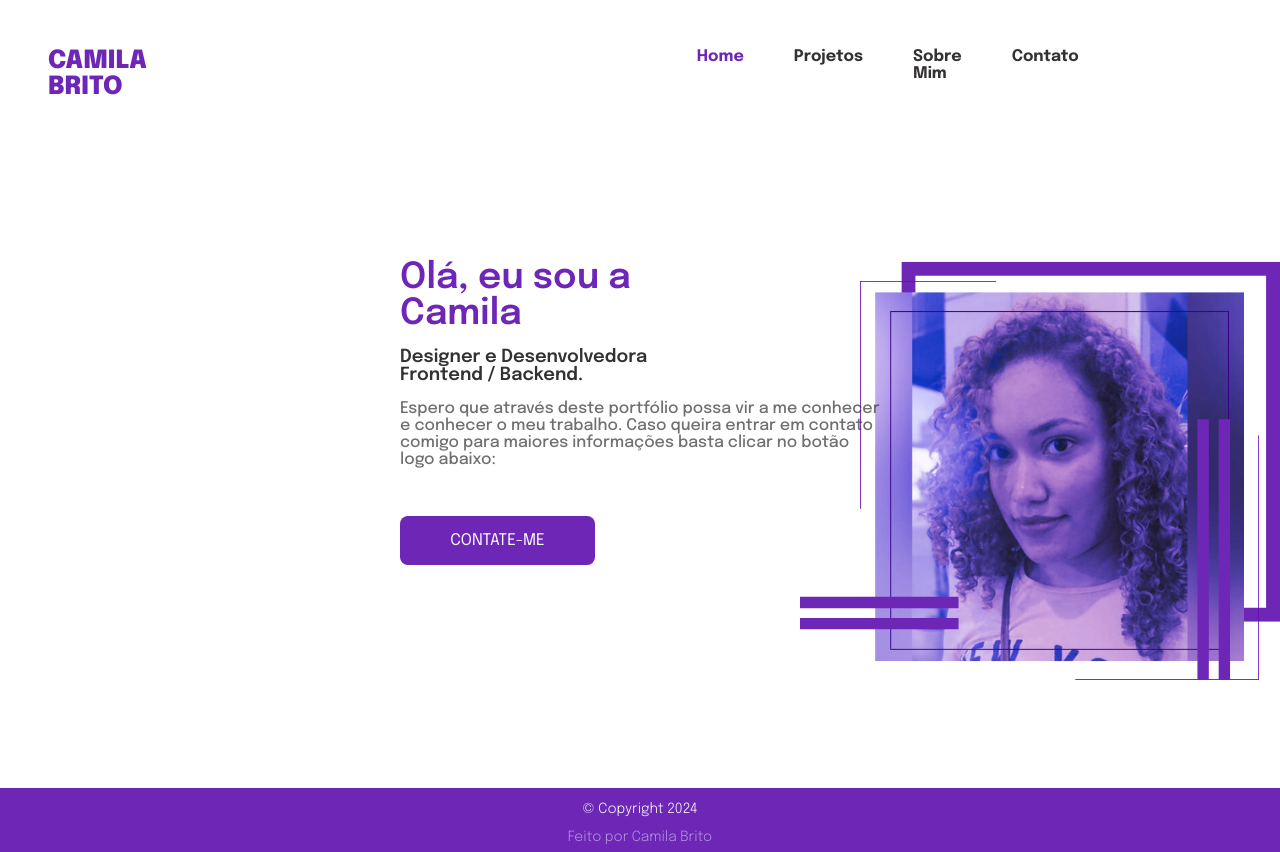
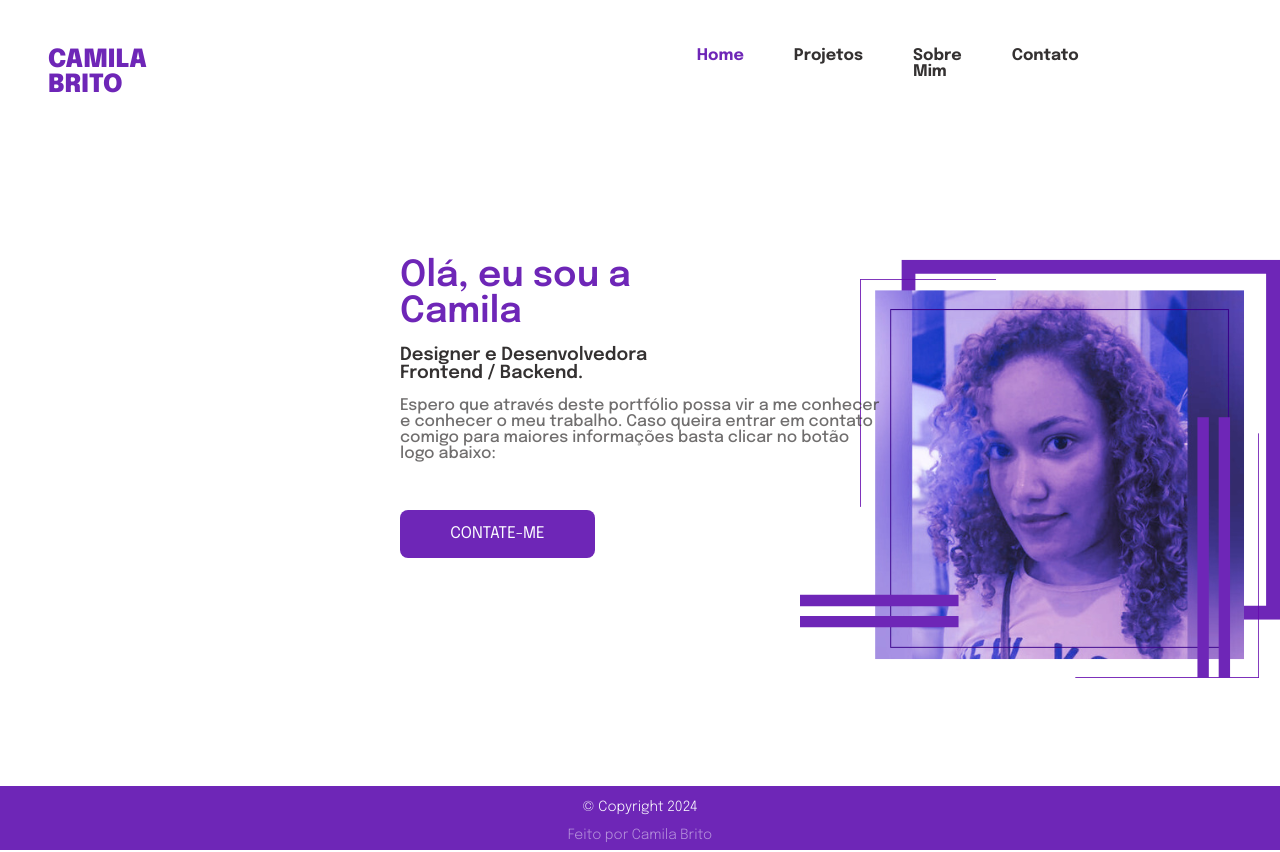
Before and after one commit to camilabrito24/portfolio, a PHP site: page / in a window 1280 px wide; the page is wider, and only the part inside the window is pictured. Run offline with PHP 8.4, Linux system fonts and the light colour scheme.

Commit message:
N01_F08 - Adicionando arquivo reset.css.

```diff
--- a/Projetos.php
+++ b/Projetos.php
@@ -3,6 +3,7 @@
 <head>
     <meta charset="UTF-8">
     <title>Portfolio | Projetos</title>
+    <link rel="stylesheet" type="text/css" href="styles/reset.css">
     <link rel="stylesheet" type="text/css" href="styles/styles.css">
 </head>
 <body id="corpo-pagina">
--- a/contato.php
+++ b/contato.php
@@ -6,6 +6,7 @@
 <head>
     <meta charset="UTF-8">
     <title>Portfolio | Contato</title>
+    <link rel="stylesheet" type="text/css" href="styles/reset.css">
     <link rel="stylesheet" type="text/css" href="styles/styles.css">
 </head>
 <body id="corpo-pagina">
--- a/index.php
+++ b/index.php
@@ -6,6 +6,7 @@
 <head>
     <meta charset="UTF-8">
     <title>Portfolio | Home</title>
+    <link rel="stylesheet" type="text/css" href="styles/reset.css">
     <link rel="stylesheet" type="text/css" href="styles/styles.css">
 </head>
 <body id="corpo-pagina">
--- a/sobre_mim.php
+++ b/sobre_mim.php
@@ -6,7 +6,7 @@
 <head>
     <meta charset="UTF-8">
     <title>Portfolio | Sobre Mim</title>
-    <link rel="stylesheet" href="https://www.w3schools.com/w3css/5/w3.css">
+    <link rel="stylesheet" type="text/css" href="styles/reset.css">
     <link rel="stylesheet" type="text/css" href="styles/styles.css">
 </head>
 <body id="corpo-pagina">
--- /dev/null
+++ b/styles/reset.css
@@ -0,0 +1,48 @@
+/* http://meyerweb.com/eric/tools/css/reset/
+   v2.0 | 20110126
+   License: none (public domain)
+*/
+
+html, body, div, span, applet, object, iframe,
+h1, h2, h3, h4, h5, h6, p, blockquote, pre,
+a, abbr, acronym, address, big, cite, code,
+del, dfn, em, img, ins, kbd, q, s, samp,
+small, strike, strong, sub, sup, tt, var,
+b, u, i, center,
+dl, dt, dd, ol, ul, li,
+fieldset, form, label, legend,
+table, caption, tbody, tfoot, thead, tr, th, td,
+article, aside, canvas, details, embed,
+figure, figcaption, footer, header, hgroup,
+menu, nav, output, ruby, section, summary,
+time, mark, audio, video {
+    margin: 0;
+    padding: 0;
+    border: 0;
+    font-size: 100%;
+    font: inherit;
+    vertical-align: baseline;
+}
+/* HTML5 display-role reset for older browsers */
+article, aside, details, figcaption, figure,
+footer, header, hgroup, menu, nav, section {
+    display: block;
+}
+body {
+    line-height: 1;
+}
+ol, ul {
+    list-style: none;
+}
+blockquote, q {
+    quotes: none;
+}
+blockquote:before, blockquote:after,
+q:before, q:after {
+    content: '';
+    content: none;
+}
+table {
+    border-collapse: collapse;
+    border-spacing: 0;
+}
```
